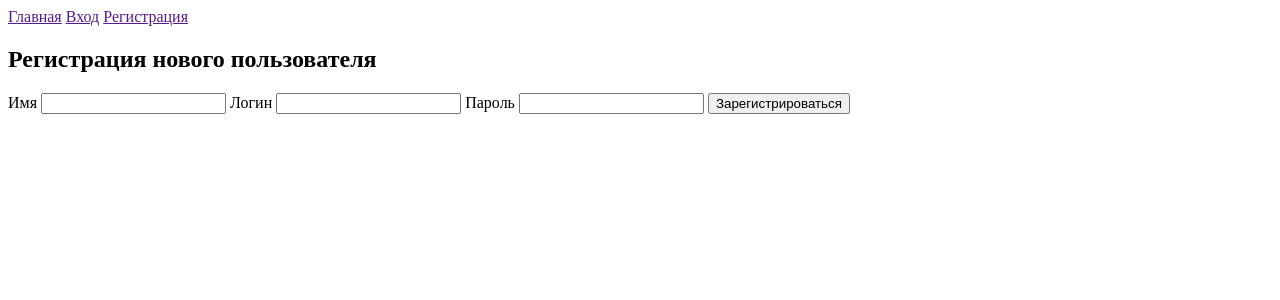
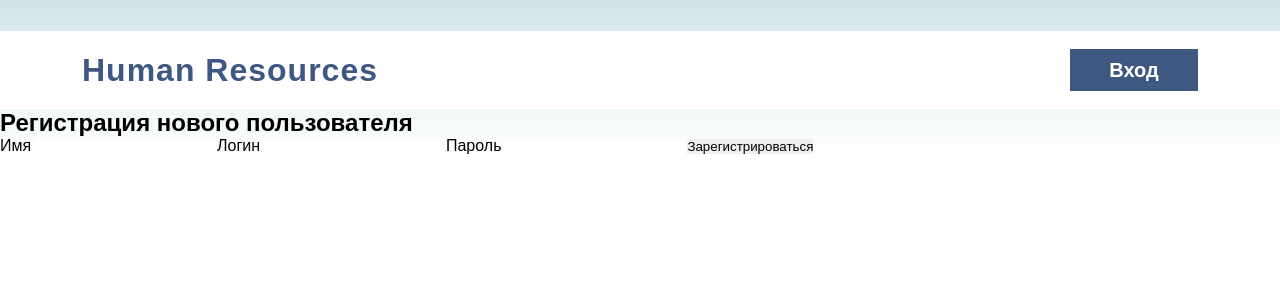
Before and after one commit to fominae/practice, a PHP site: template views/site/signup.php in a window 1280 px wide. Shown: the top 300 px of the page. Run offline with PHP 8.4, Linux system fonts and the light colour scheme; the template is opened without the code that fills it, so the values that code supplies are empty.

Commit message:
Реализация единого шаблона для всех страниц

```diff
--- a/app/Controller/Site.php
+++ b/app/Controller/Site.php
@@ -2,7 +2,6 @@
 
 namespace Controller;
 
-use Model\Post;
 use Src\View;
 use Src\Request;
 use Model\User;
@@ -11,10 +10,9 @@ use Src\Auth\Auth;
 
 class Site
 {
-    public function index(Request $request): string
+    public function index(): string
     {
-        $posts = Post::where('id', $request->id)->get();
-        return (new View())->render('site.post', ['posts' => $posts]);
+        return new View('site.home');
     }
 
     public function hello(): string
--- /dev/null
+++ b/public/css/style.css
@@ -0,0 +1,55 @@
+* {
+    padding: 0;
+    margin: 0;
+    border: none;
+    outline: none;
+    box-sizing: border-box;
+}
+
+body {
+    font-family: Arial, sans-serif;
+    background: linear-gradient(to bottom, rgba(208, 227, 231, 1), white) no-repeat;
+
+}
+
+.navbar {
+    display: flex;
+    justify-content: space-between;
+    background: #ffffff;
+    height: 78px;
+    align-items: center;
+    padding: 30px 82px 30px 82px;
+    margin-top: 31px;
+}
+
+.navbar .title {
+    color: #3E5883;
+    font-family: Arial, sans-serif;;
+    font-weight: bold;
+    font-size: 32px;
+    letter-spacing: 1px;
+}
+
+.navbar .back {
+    display: flex;
+    align-items: center;
+    justify-content: center;
+    height: 42px;
+    width: 128px;
+    background: #3E5882;
+    color: white;
+    font-weight: bold;
+    font-size: 20px;
+}
+
+.login {
+    color: #ffffff;
+    text-decoration: none;
+
+}
+
+.home_link {
+    text-decoration: none;
+    color: #3E5883;
+
+}
--- a/views/layouts/main.php
+++ b/views/layouts/main.php
@@ -1,33 +1,27 @@
-<!doctype html>
-<html lang="en">
+<!DOCTYPE html>
+<html>
 <head>
-    <meta charset="UTF-8">
-    <meta name="viewport"
-          content="width=device-width, user-scalable=no, initial-scale=1.0, maximum-scale=1.0, minimum-scale=1.0">
-    <meta http-equiv="X-UA-Compatible" content="ie=edge">
-    <title>Pop it MVC</title>
+    <title>Human Resources</title>
+    <link rel="stylesheet" href="/pop-it-mvc/public/css/style.css">
 </head>
 <body>
-<header>
-    <nav>
-        <a href="<?= app()->route->getUrl('/hello') ?>">Главная</a>
+<div class="navbar">
+    <div class="title"><a class= "home_link" href="<?= app()->route->getUrl('/home') ?>"> Human Resources</a></div>
     <?php
     if (!app()->auth::check()):
         ?>
-            <a href="<?= app()->route->getUrl('/login') ?>">Вход</a>
-            <a href="<?= app()->route->getUrl('/signup') ?>">Регистрация</a>
+        <button class="back"><a class= "login" href="<?= app()->route->getUrl('/login') ?>">Вход</a></button>
     <?php
     else:
         ?>
-            <a href="<?= app()->route->getUrl('/logout') ?>">Выход (<?= app()->auth::user()->name ?>)</a>
+    <button class="back"><a class= "login" href="<?= app()->route->getUrl('/logout') ?>">Выход</a></button>
     <?php
     endif;
     ?>
-    </nav>
-</header>
+
+</div>
 <main>
     <?= $content ?? '' ?>
 </main>
-
 </body>
 </html>
```
Lines whose indentation alone changed are shown as unchanged.
